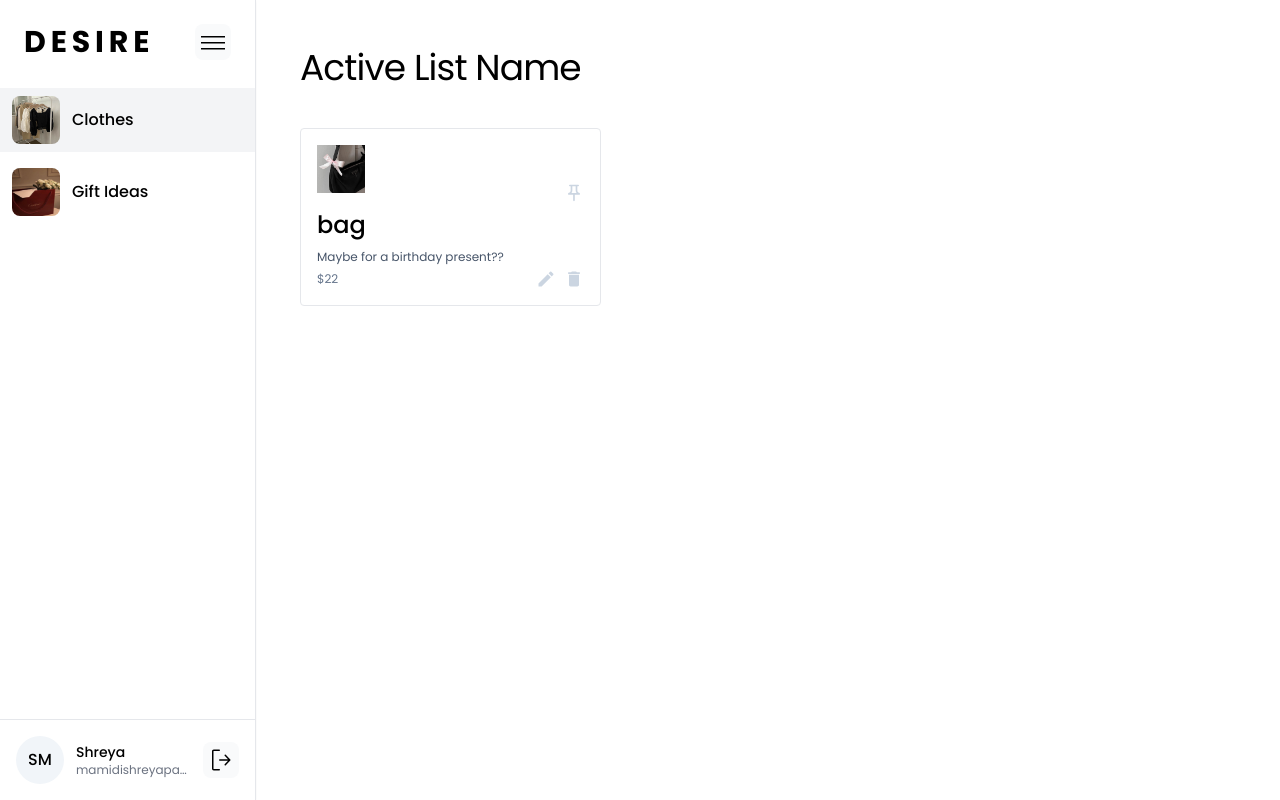
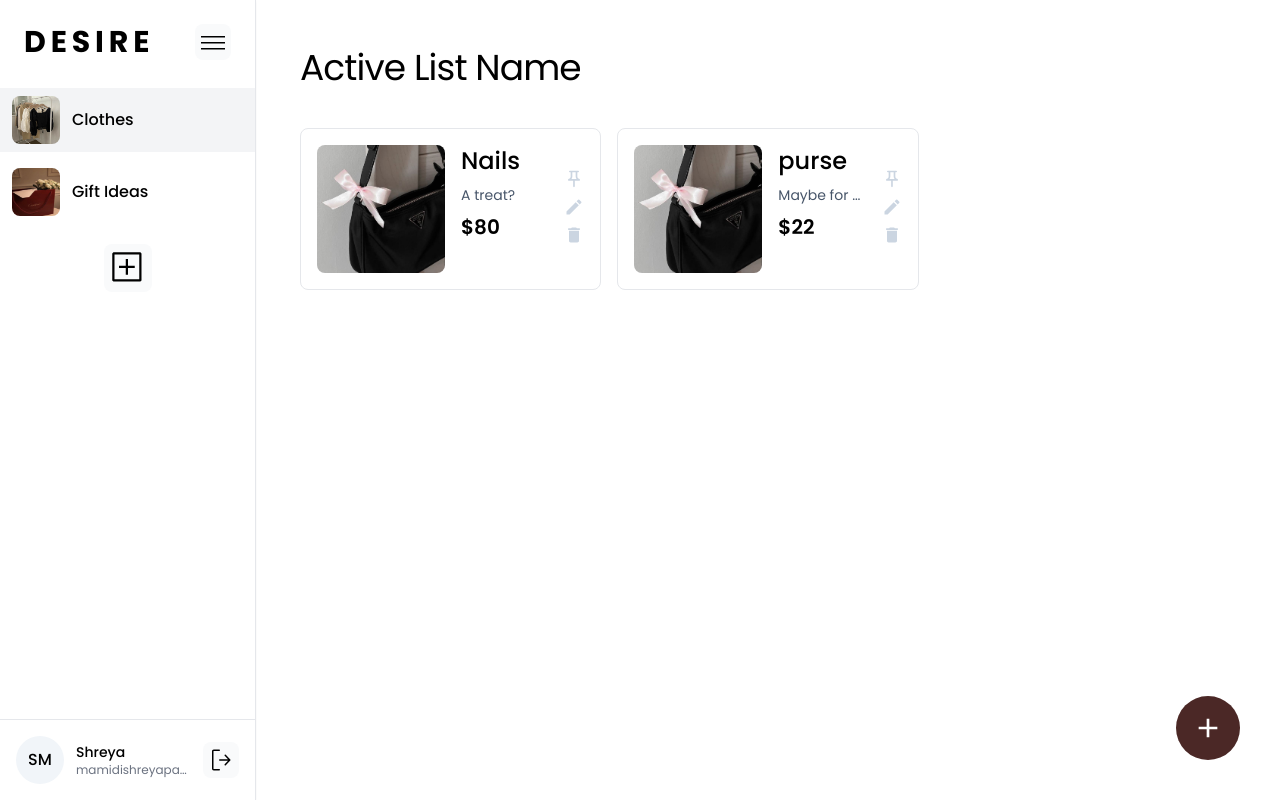
Before and after one commit to shr3yu/desire, a React (Vite) app in the folder frontend/desire-app/: page /dashboard in a window 1280 px wide. Built offline with nearby package versions, Linux system fonts and the light colour scheme.

Commit message:
modal: popup & addlist

```diff
--- a/frontend/desire-app/package.json
+++ b/frontend/desire-app/package.json
@@ -13,6 +13,7 @@
     "react": "^18.2.0",
     "react-dom": "^18.2.0",
     "react-icons": "^5.2.1",
+    "react-modal": "^3.16.1",
     "react-router-dom": "^6.23.1"
   },
   "devDependencies": {
--- a/frontend/desire-app/src/components/Home/ItemCard/ItemCard.jsx
+++ b/frontend/desire-app/src/components/Home/ItemCard/ItemCard.jsx
@@ -12,24 +12,17 @@ const ItemCard = ({
   onPinNote,
 }) => {
   return (
-    <div className="border rounded p-4 bg-white hover:shadow-xl transition-all ease-in-out">
-      <div className="flex items-center justify-between">
-        <div>
-          <img src={image} className="w-12 h-12 " />
-          <h6 className="text-2xl font-medium pt-4">{itemName}</h6>
-        </div>
-
-        <MdOutlinePushPin className={`icon-btn`} onClick={onPinNote} />
+    <div className="border rounded-lg p-4 bg-white hover:shadow-xl transition-all ease-in-out w-full max-w-xs md:max-w-md lg:max-w-lg flex flex-col md:flex-row items-center md:items-start">
+      <img src={image} alt={itemName} className="w-full h-48 md:w-32 md:h-32 object-cover rounded-lg mb-4 md:mb-0 md:mr-4" />
+      <div className="flex-grow flex flex-col space-y-2 truncate">
+        <h6 className="text-2xl font-medium truncate">{itemName}</h6>
+        <p className="text-sm text-slate-600 truncate">{description?.slice(0, 60)}</p>
+        <div className="text-xl font-semibold truncate">${amount}</div>
       </div>
-
-      <p className="text-xs text-slate-600 mt-2">{description?.slice(0, 60)}</p>
-
-      <div className="flex items-center justify-between mt-1">
-        <div className="text-xs text-slate-500"> ${amount}</div>
-        <div className="flex items-center gap-2">
-          <MdCreate className="icon-btn" onClick={onEdit} />
-          <MdDelete className="icon-btn" onClick={onDelete}/>
-        </div>
+      <div className="flex flex-row md:flex-col items-center gap-2 ml-auto pl-3 pt-6">
+        <MdOutlinePushPin className="icon-btn" onClick={onPinNote} />
+        <MdCreate className="icon-btn" onClick={onEdit} />
+        <MdDelete className="icon-btn" onClick={onDelete} />
       </div>
     </div>
   );
--- /dev/null
+++ b/frontend/desire-app/src/components/Home/ItemCard/ItemEditPopup.jsx
@@ -0,0 +1,94 @@
+import React, { useState } from "react";
+import { VscClose } from "react-icons/vsc";
+
+const ItemEditPopup = ({ itemData, type, onClose }) => {
+  const [item, setItem] = useState("");
+  const [discription, setDiscription] = useState("");
+  const [amount, setAmount] = useState("");
+
+  const [error, setError] = useState("");
+
+  //Add new item
+  const addNewItem= async ()=> {};
+  //Edit item
+  const editItem= async()=>{}
+
+
+  const handleAddItem = () => {
+    if (!item) {
+      setError("Please enter an item name ");
+      return;
+    } else if (!amount) {
+      setError("Please enter an amount");
+      return;
+    }
+
+    setError("");
+
+    if(type === "edit"){
+        editItem();
+    }else{
+        addNewItem();
+    }
+  };
+
+
+
+  return (
+    <div className="p-6 w-full bg-white rounded-lg shadow-md ">
+      <button className="icon-button rounded-full flex absolute right-6">
+        <VscClose size={24} onClick={onClose} />
+      </button>
+      <div className="flex flex-col py-2">
+        <label className="input-label"> ITEM </label>
+        <input
+          onClick={() => {
+            setError("");
+          }}
+          type="text"
+          className="text-2xl text-slate-950 outline-none"
+          placeholder="I desire ..."
+          value={item}
+          onChange={({ target }) => setItem(target.value)}
+        ></input>
+      </div>
+
+      <div className="flex flex-col py-2">
+        <label className="input-label"> DISCRIPTION </label>
+        <textarea
+          onClick={() => {
+            setError("");
+          }}
+          type="text"
+          className="text-sm text-slate-950 bg-slate-50 p-2 outline-none"
+          rows={5}
+          value={discription}
+          onChange={({ target }) => setDiscription(target.value)}
+        ></textarea>
+      </div>
+
+      <div className="flex flex-col py-2">
+        <label className="input-label">AMOUNT</label>
+        <input
+          onClick={() => {
+            setError("");
+          }}
+          type="text"
+          placeholder="$"
+          className="input-label text-xl outline-none"
+          value={amount}
+          onChange={({ target }) => setAmount(target.value)}
+        ></input>
+      </div>
+      {error && <p className="text-red-900 text-xs pt-4">{error}</p>}
+      <button
+        className="w-full bg-primary text-white font-medium rounded-lg py-3 mt-5"
+        onClick={handleAddItem}
+      >
+        ADD
+      </button>
+    </div>
+  );
+};
+
+export default ItemEditPopup;
--- /dev/null
+++ b/frontend/desire-app/src/components/Home/List/AddList.jsx
@@ -0,0 +1,75 @@
+import React, { useState } from "react";
+import { VscDiffAdded } from "react-icons/vsc";
+import { ImCheckmark2 } from "react-icons/im";
+import { VscClose } from "react-icons/vsc";
+
+const AddList = ({ expanded }) => {
+  // text: if text input should be displayed or not
+  const [text, setText] = useState(false);
+  // list: value of list name
+  const [list, setList] = useState("");
+  const [error, setError] = useState("");
+
+  const handleSubmit = () => {
+    if (!list) {
+      setError("Enter a list name");
+      return;
+    }
+
+    setList("");
+    setError("");
+    setText(false);
+  };
+
+  return (
+    <div className="relative flex flex-col items-center justify-center py-4 px-3 my-1 font-medium transition-colors">
+      {text ? (
+        <>
+          <div className="flex items-center">
+            <button
+              className="flex items-center justify-center"
+              onClick={handleSubmit}
+            >
+              <ImCheckmark2 className="icon-button pl-3 size-12" />
+            </button>
+            <div className="pl-2 ">
+              {expanded ? (
+                <div className="flex items-center relative">
+                  <input
+                    type="text"
+                    value={list}
+                    onClick={() => setError("")}
+                    onChange={({ target }) => setList(target.value)}
+                    className="text-sm text-slate-950 outline-none rounded mt-1"
+                    placeholder="List name"
+                  />
+                  <button className=" absolute right-6">
+                    <VscClose
+                      size={12}
+                      onClick={() => {
+                        setText(false);
+                        setError("");
+                      }}
+                    />
+                  </button>
+                </div>
+              ) : null}
+              {error && expanded && (
+                <p className="text-primary text-xs">{error}</p>
+              )}
+            </div>
+          </div>
+        </>
+      ) : (
+        <button
+          className="flex items-center justify-center"
+          onClick={() => setText(true)}
+        >
+          <VscDiffAdded className="icon-button size-12" />
+        </button>
+      )}
+    </div>
+  );
+};
+
+export default AddList;
--- a/frontend/desire-app/src/components/Home/Sidebar.jsx
+++ b/frontend/desire-app/src/components/Home/Sidebar.jsx
@@ -3,6 +3,7 @@ import { GoSignOut } from "react-icons/go";
 import { useNavigate } from "react-router-dom";
 import Profile from "./Sidebar-Elements/Profile";
 import List from "./List/List"
+import AddList from "./List/AddList";
 
 const Sidebar = ({ expanded, toggleSidebar }) => {
 
@@ -23,7 +24,7 @@ const Sidebar = ({ expanded, toggleSidebar }) => {
         </div>
 
         <List expanded={expanded}/>
-
+        <AddList expanded={expanded}/>
         <div className="border-t flex justify-center items-center p-4 space-x-3 mt-auto">
           {expanded ? <Profile/>: null}
           <button
--- a/frontend/desire-app/src/index.css
+++ b/frontend/desire-app/src/index.css
@@ -23,4 +23,7 @@
   .icon-btn{
     @apply text-xl text-slate-300 cursor-pointer hover:text-primary
   }
+  .input-label{
+    @apply text-xs text-slate-400
+  }
 }
--- a/frontend/desire-app/src/pages/Dashboard/Dashboard.jsx
+++ b/frontend/desire-app/src/pages/Dashboard/Dashboard.jsx
@@ -2,9 +2,17 @@ import React, { useState } from "react";
 import Sidebar from "../../components/Home/Sidebar";
 import ItemCard from "../../components/Home/ItemCard/ItemCard";
 import bag from "../../components/Backdrop/Backdrop-images/bag.JPG";
+import ItemEditPopup from "../../components/Home/ItemCard/ItemEditPopup";
+import Modal from "react-modal";
+import { MdAdd } from "react-icons/md";
 
 export const Dashboard = () => {
   const [expanded, setExpanded] = useState(true);
+  const [openEditItemPopupModal, setOpenEditItemModal] = useState({
+    isShown: false,
+    type: "add",
+    data: null,
+  });
 
   const toggleSidebar = () => {
     setExpanded(!expanded);
@@ -21,9 +29,20 @@ export const Dashboard = () => {
         <div className="py-8 px-7">
           <h1 className="text-4xl pd-30 tracking-tight"> Active List Name</h1>
           <div className="container mx-auto pt-10">
-            <div className="grid grid-cols-3 gap-4">
+            <div className="grid grid-cols-1 sm:grid-cols-1 md:grid-cols-2 lg:grid-cols-3 gap-4">
               <ItemCard
-                itemName="bag"
+                itemName="Nails"
+                image={bag}
+                description="A treat?"
+                amount="80"
+                isPinned={true}
+                onDelete={() => {}}
+                onEdit={() => {}}
+                onPinNote={() => {}}
+              />
+
+              <ItemCard
+                itemName="purse"
                 image={bag}
                 description="Maybe for a birthday present??"
                 amount="22"
@@ -34,6 +53,43 @@ export const Dashboard = () => {
               />
             </div>
           </div>
+
+          <button
+            className="w-16 h-16 flex items-center justify-center rounded-full bg-primary hover:bg-secondary absolute right-10 bottom-10"
+            onClick={() => {
+              setOpenEditItemModal({ isShown: true, type: "add", data: null });
+            }}
+          >
+            <MdAdd className="text-[32px] text-white" />
+          </button>
+
+          <Modal
+            isOpen={openEditItemPopupModal.isShown}
+            onRequestClose={() => {}}
+            style={{
+              overlay: {
+                backgroundColor: "rgba(0, 0, 0, 0.2)",
+                display: 'flex',
+                justifyContent: 'center',
+                alignItems: 'center'
+              },
+              content: {
+                position: 'relative',
+                inset: 'auto',
+                width: '70%',
+                maxWidth: '500px',
+                height: 'auto',
+                maxHeight: '80%',
+                background: 'white',
+                overflow: 'auto',
+                margin: 'auto'
+              }
+            }}
+            contentLabel="Edit Item Modal"
+            className="w-full max-w-3xl h-auto max-h-[50%] bg-white rounded-md overflow-auto mx-2 sm:mx-auto mt-0 sm:mt-14"
+          >
+            <ItemEditPopup type={openEditItemPopupModal.type} itemData={openEditItemPopupModal.data} onClose={()=> setOpenEditItemModal({isShown: false, type: "add", data:null})}/>
+          </Modal>
         </div>
       </div>
     </>
```
Also changed, not shown: 1 other file (tests, documents, lock files or other folders).
